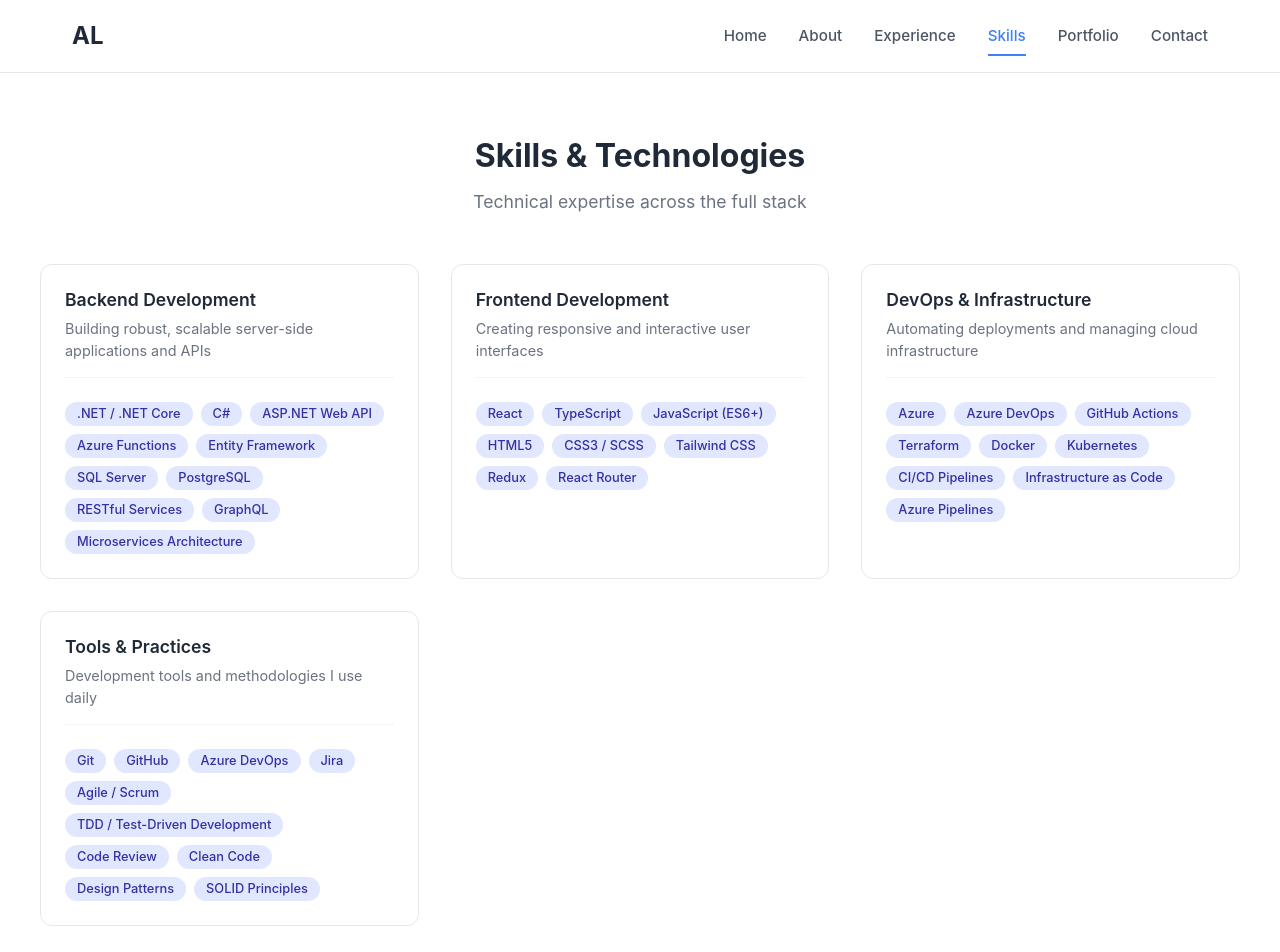
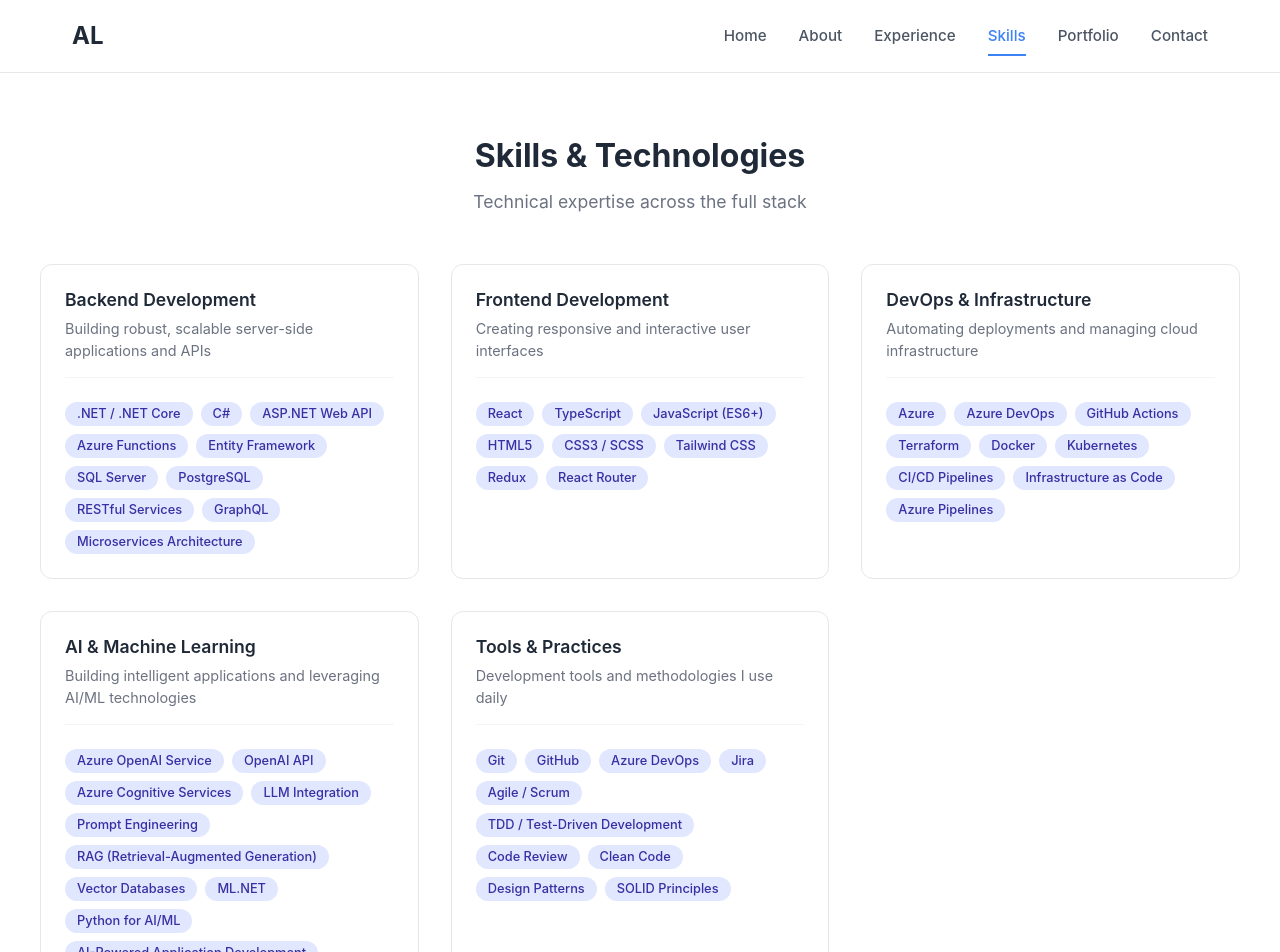
Before and after one commit to aluczak/aluczak.github.io, a React (Vite) app: page /skills in a window 1280 px wide. Shown: the top 952 px of the page. Built offline with nearby package versions, Linux system fonts and the light colour scheme.

Commit message:
feat(skills): add AI & Machine Learning skills category
Adds a new skills category featuring AI and ML technologies including Azure OpenAI Service, OpenAI API, LLM integration, prompt engineering, RAG, vector databases, and other AI-related competencies.

```diff
--- a/src/data/skills.ts
+++ b/src/data/skills.ts
@@ -52,6 +52,22 @@
     ]
   },
   {
+    title: 'AI & Machine Learning',
+    description: 'Building intelligent applications and leveraging AI/ML technologies',
+    skills: [
+      'Azure OpenAI Service',
+      'OpenAI API',
+      'Azure Cognitive Services',
+      'LLM Integration',
+      'Prompt Engineering',
+      'RAG (Retrieval-Augmented Generation)',
+      'Vector Databases',
+      'ML.NET',
+      'Python for AI/ML',
+      'AI-Powered Application Development'
+    ]
+  },
+  {
     title: 'Tools & Practices',
     description: 'Development tools and methodologies I use daily',
     skills: [
```
